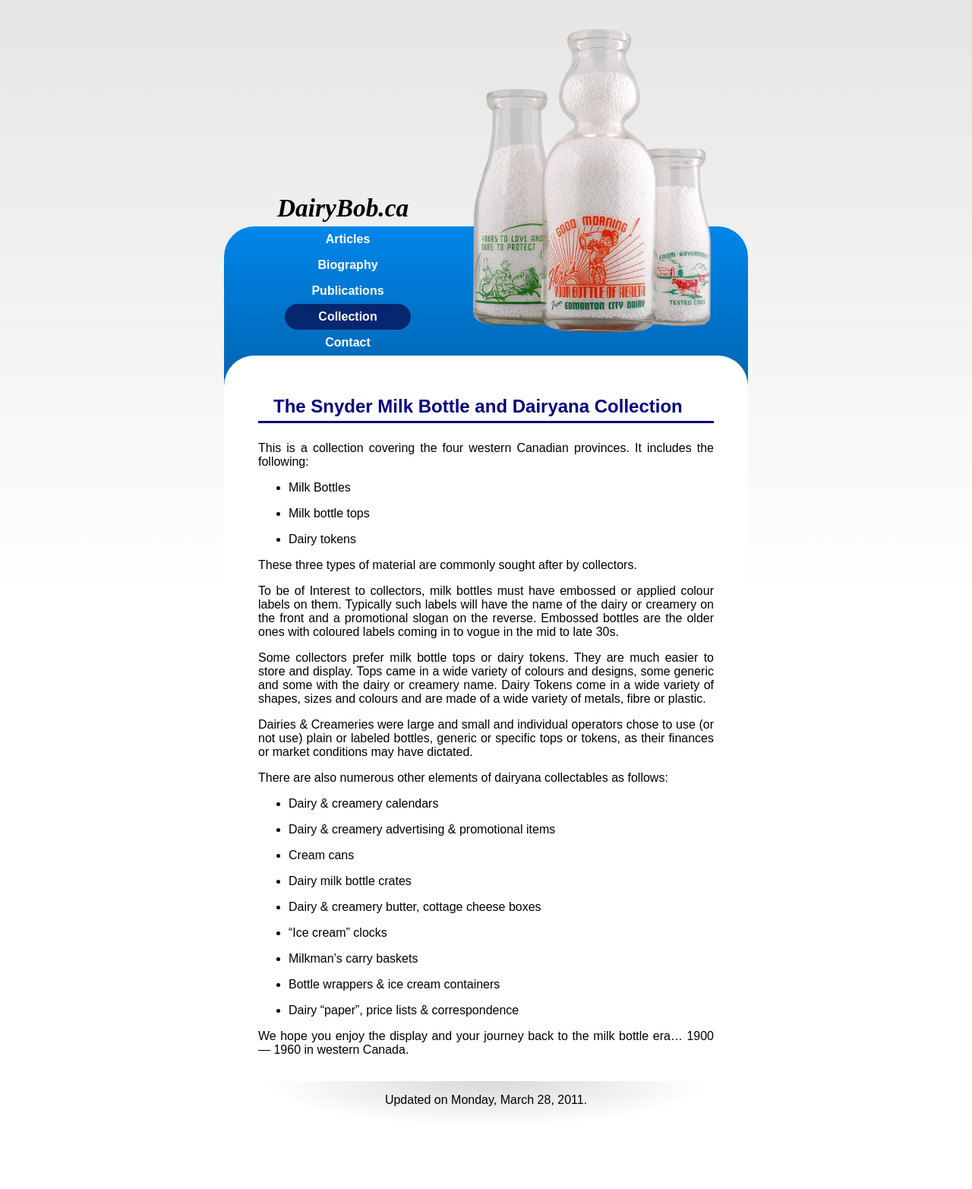
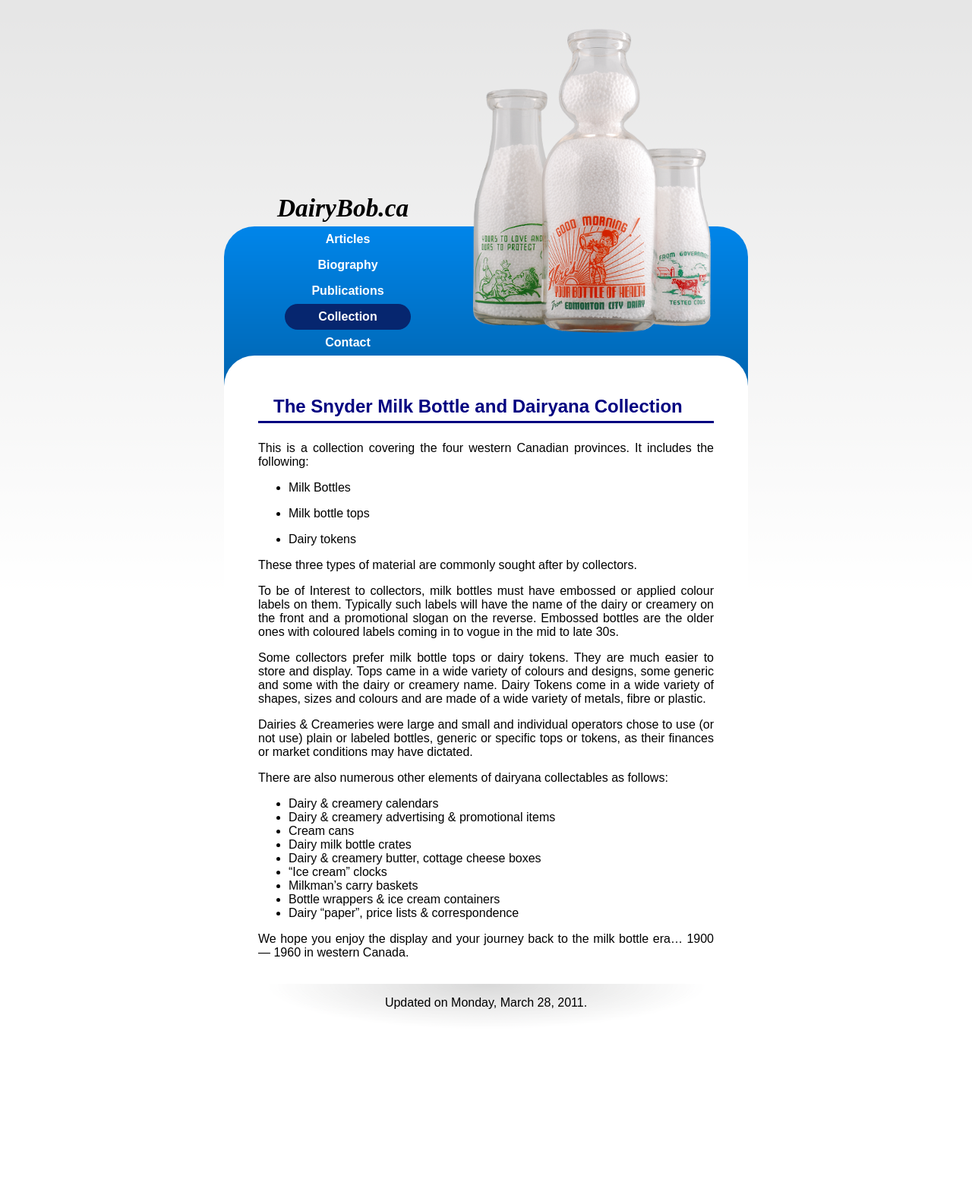
Before and after one commit to dairybob/dairybob.github.com, a Jekyll site: the page built from gallery.markdown, in a window 1280 px wide. Shown: the whole page at 76% size. Built offline with Jekyll 4.4.1, drawn with Linux system fonts in a browser that asks for light colours; after the commit the page ends 1437 px from its top, so only the background shows below that.

Commit message:
Whitespace cleanup.

```diff
--- a/gallery.markdown
+++ b/gallery.markdown
@@ -22,22 +22,14 @@ Dairies & Creameries were large and small and individual operators chose to use
 
 There are also numerous other elements of dairyana collectables as follows:
 
--    Dairy & creamery calendars
-
--    Dairy & creamery advertising & promotional items
-
--    Cream cans
-
--    Dairy milk bottle crates
-
--    Dairy & creamery butter, cottage cheese boxes
-
--    “Ice cream” clocks
-
--    Milkman’s carry baskets
-
--    Bottle wrappers & ice cream containers
-
--    Dairy “paper”, price lists & correspondence
+* Dairy & creamery calendars
+* Dairy & creamery advertising & promotional items
+* Cream cans
+* Dairy milk bottle crates
+* Dairy & creamery butter, cottage cheese boxes
+* "Ice cream" clocks
+* Milkman’s carry baskets
+* Bottle wrappers & ice cream containers
+* Dairy "paper", price lists & correspondence
 
 We hope you enjoy the display and your journey back to the milk bottle era... 1900 &mdash; 1960 in western Canada.
```
